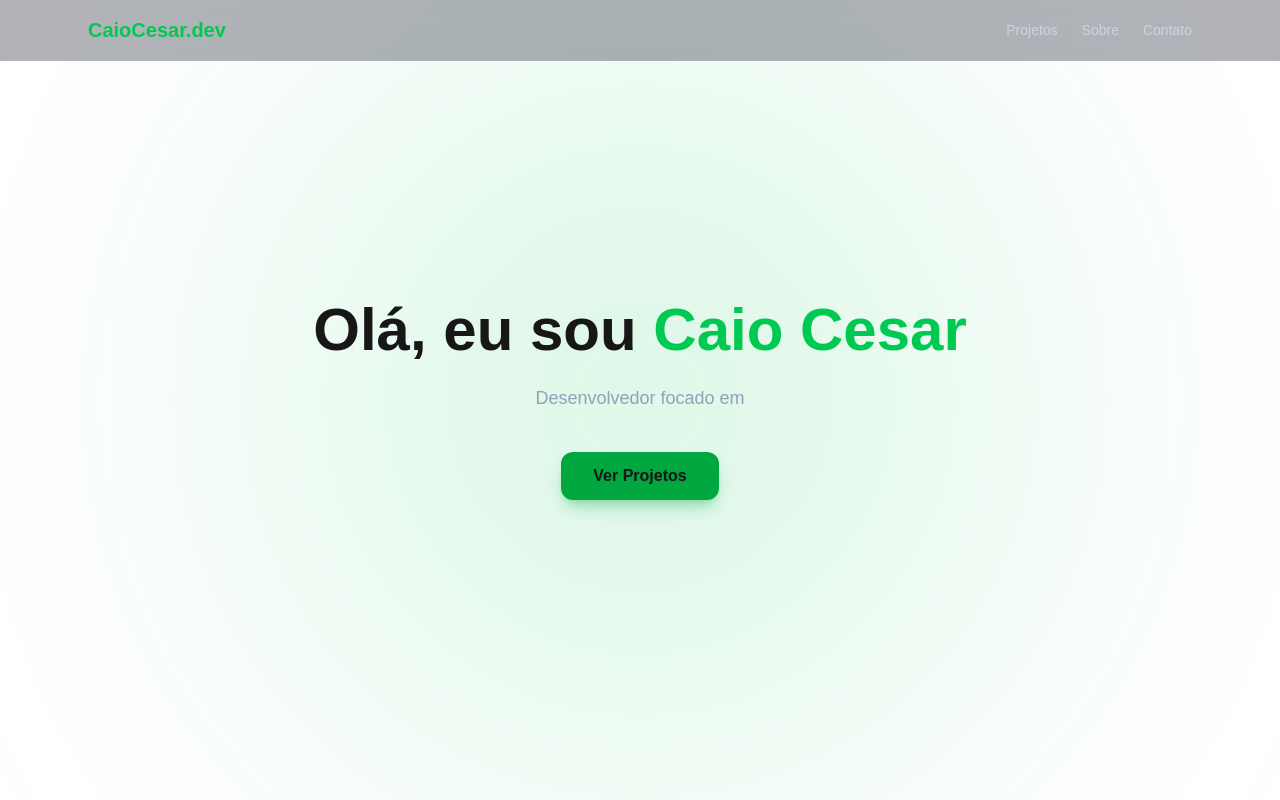
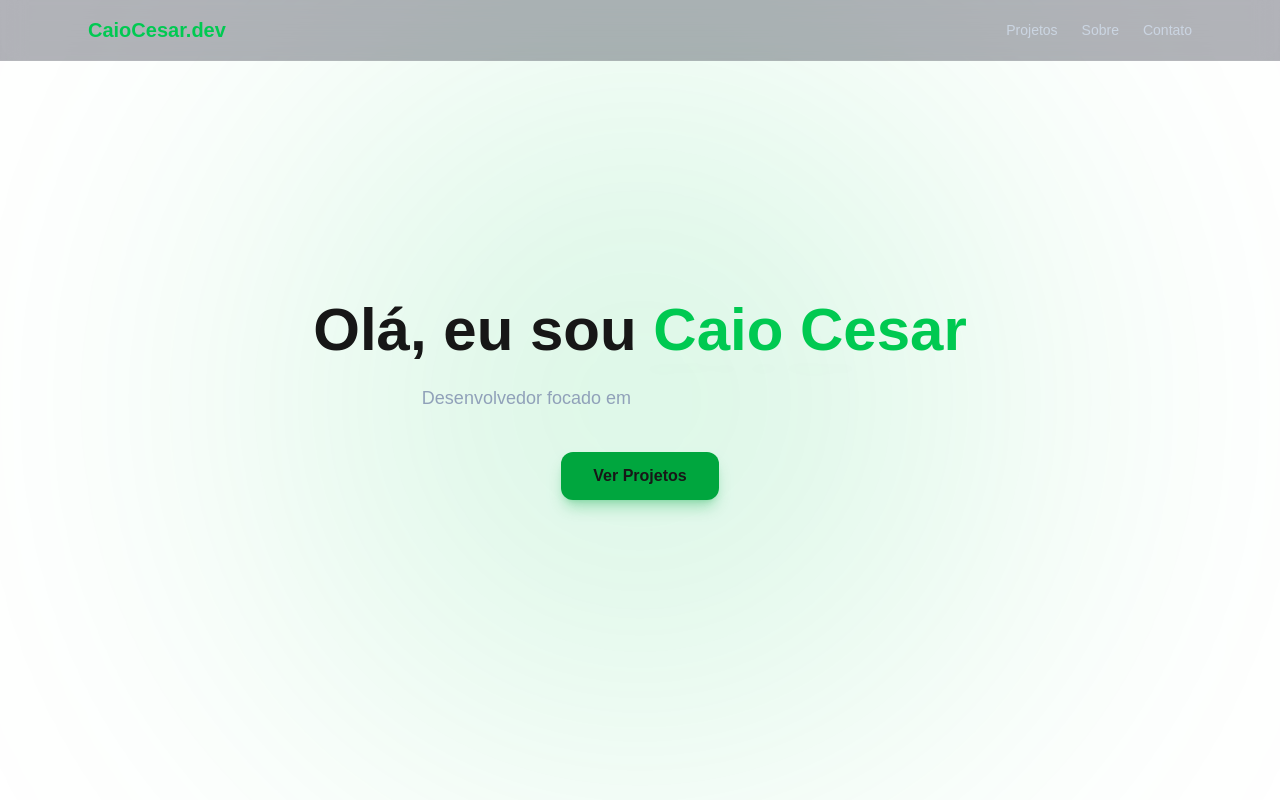
Before and after one commit to Magrelaio/portfolio-nextjs, a Next.js app: page / in a window 1280 px wide. Shown: the top 800 px of the page. Built offline with nearby package versions, Linux system fonts and the light colour scheme.

Commit message:
feat: Adição do componente WordRotator para animações de texto na seção Principal

```diff
--- a/components/about.tsx
+++ b/components/about.tsx
@@ -22,8 +22,8 @@ export default function About() {
             <div className="relative mb-8">
               <div className="absolute inset-0 bg-green-500/20 blur-2xl rounded-full" />
               <Image
-                src="/profile-image.jpg"
-                alt="foto de Caio Cesar"
+                src="/CaioCesar2.png"
+                alt="foto de Caio"
                 width={220}
                 height={220}
                 className="relative rounded-full border border-white/10 object-cover"
@@ -77,7 +77,7 @@ export default function About() {
 
               <button
                 onClick={() => scrollTo("contact")}
-                className="px-6 py-3 rounded-xl border border-white/15 text-white font-semibold hover:border-green-500/50 hover:text-green-400 transition-all duration-300"
+                className="px-6 py-3 rounded-xl border border-white/15 text-white font-semibold hover:border-green-500/50 hover:text-green-400 transition-all duration-300 cursor-pointer"
               >
               Falar comigo
               </button>
--- a/components/hero.tsx
+++ b/components/hero.tsx
@@ -1,5 +1,6 @@
 "use client";
 import { motion } from "framer-motion";
+import WordRotator from "@/components/wordrotator";
 
 export default function Hero() {
   const scrollToProjects = () => {
@@ -24,21 +25,22 @@ export default function Hero() {
         Olá, eu sou <span className="text-green-500">Caio Cesar</span>
       </motion.h1>
 
-      <motion.p
-        initial={{ opacity: 0, y: 40 }}
-        animate={{ opacity: 1, y: 0 }}
-        transition={{ delay: 0.2, duration: 0.8 }}
-        className="text-slate-400 text-lg max-w-2xl mb-10"
-      >
-        Desenvolvedor focado em {/* sistemas modernos, performáticos e experiências web elegantes FAZER ROTAÇÃO AQ*/}
-      </motion.p>
+      <motion.div
+  initial={{ opacity: 0, y: 40 }}
+  animate={{ opacity: 1, y: 0 }}
+  transition={{ delay: 0.2, duration: 0.8 }}
+  className="text-slate-400 text-lg max-w-2xl mb-10"
+>
+  Desenvolvedor focado em <WordRotator />
+</motion.div>
+
 
       <motion.button
         initial={{ opacity: 0, y: 40 }}
         animate={{ opacity: 1, y: 0 }}
         transition={{ delay: 0.4, duration: 0.8 }}
         onClick={scrollToProjects}
-        className="bg-green-600 hover:bg-green-700 px-8 py-3 rounded-xl font-semibold shadow-lg shadow-green-600/30 transition hover:scale-105"
+        className="bg-green-600 hover:bg-green-700 px-8 py-3 rounded-xl font-semibold shadow-lg shadow-green-600/30 transition hover:scale-105 cursor-pointer"
       >
         Ver Projetos
       </motion.button>
--- /dev/null
+++ b/components/wordrotator.tsx
@@ -0,0 +1,54 @@
+"use client";
+import { useEffect, useState } from "react";
+import { AnimatePresence, motion } from "framer-motion";
+
+const words = [
+  "sistemas modernos",
+  "APIs escaláveis",
+  "experiências web elegantes",
+  "interfaces performáticas",
+  "aplicações inteligentes",
+];
+
+export default function WordRotator() {
+  const [index, setIndex] = useState(0);
+
+  useEffect(() => {
+    const baseTime = 1200;
+    const extraTime = words[index].length * 40;
+    const timeout = setTimeout(() => {
+      setIndex((prev) => (prev + 1) % words.length);
+    }, baseTime + extraTime);
+
+    return () => clearTimeout(timeout);
+  }, [index]);
+
+  return (
+    <span className="relative inline-block h-7 align-bottom">
+      <span className="invisible whitespace-nowrap font-medium">
+        experiências web elegantes
+      </span>
+
+      <AnimatePresence mode="wait">
+        <motion.span
+          key={words[index]}
+          initial={{ y: 30, opacity: 0, filter: "blur(8px)" }}
+          animate={{
+            y: 0,
+            opacity: 1,
+            filter: "blur(0px)",
+            textShadow: "0 0 8px rgba(34,197,94,0.35)",
+          }}
+          exit={{ y: -30, opacity: 0, filter: "blur(8px)" }}
+          transition={{
+            duration: 0.65,
+            ease: [0.22, 1, 0.36, 1],
+          }}
+          className="absolute left-1 top-0 text-green-400 font-medium whitespace-nowrap"
+        >
+          {words[index]}
+        </motion.span>
+      </AnimatePresence>
+    </span>
+  );
+}
```
Also changed, not shown: public/CaioCesar2.png (added), public/profile-image.jpg (deleted).
